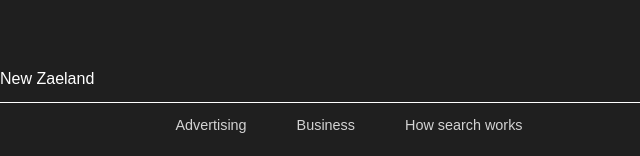
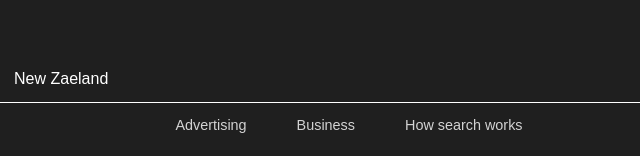
Before and after one commit to mercersFIRE/Basic-practise, a plain HTML site: page index.html in a window 1280 px wide. Shown: the part 641-797 px from the top of the page, 0-640 px from the left. Drawn offline with Linux system fonts and the light colour scheme.

Commit message:
Update style.css

```diff
--- a/style.css
+++ b/style.css
@@ -106,10 +106,14 @@ footer{
 footer section{
     display: flex;
     justify-content: space-between;
+
 }
 footer section:last-child{
     border-top: 1px white solid ;
     padding: 14px 0 0 0;
+}
+footer section:first-child{
+    margin:0 14px;
 }
 .business{
     justify-content: space-around;
```
